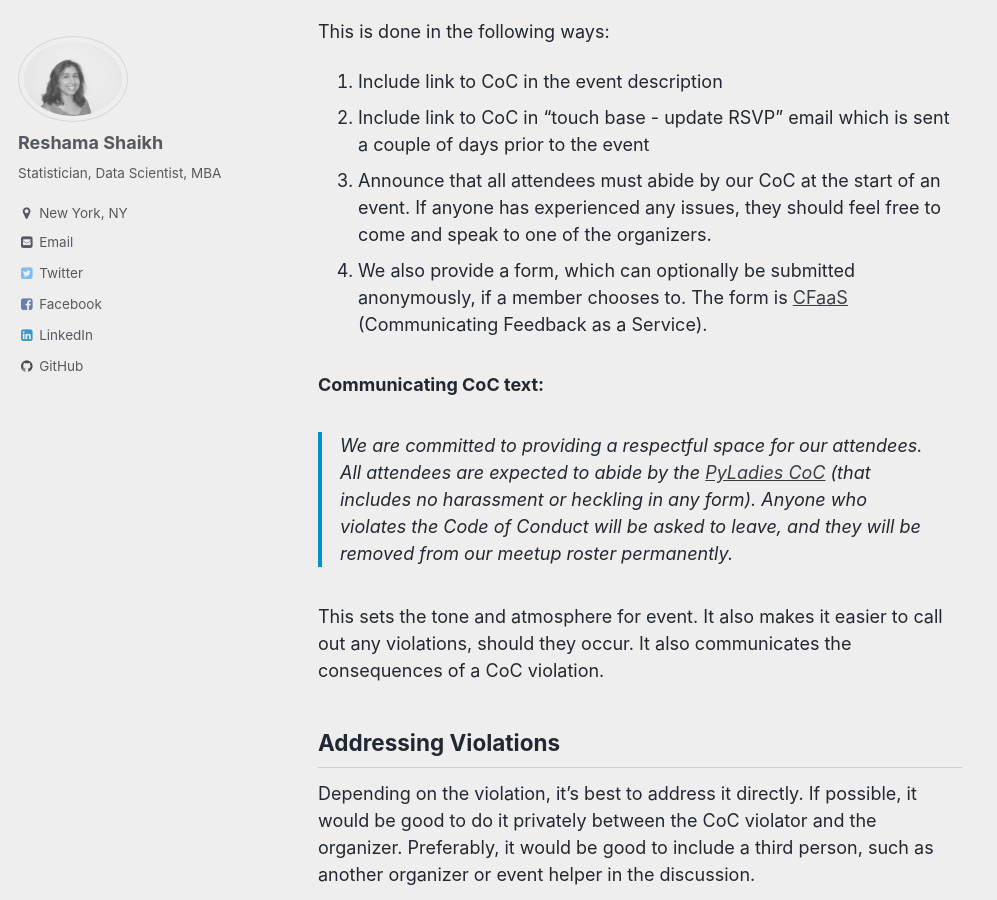
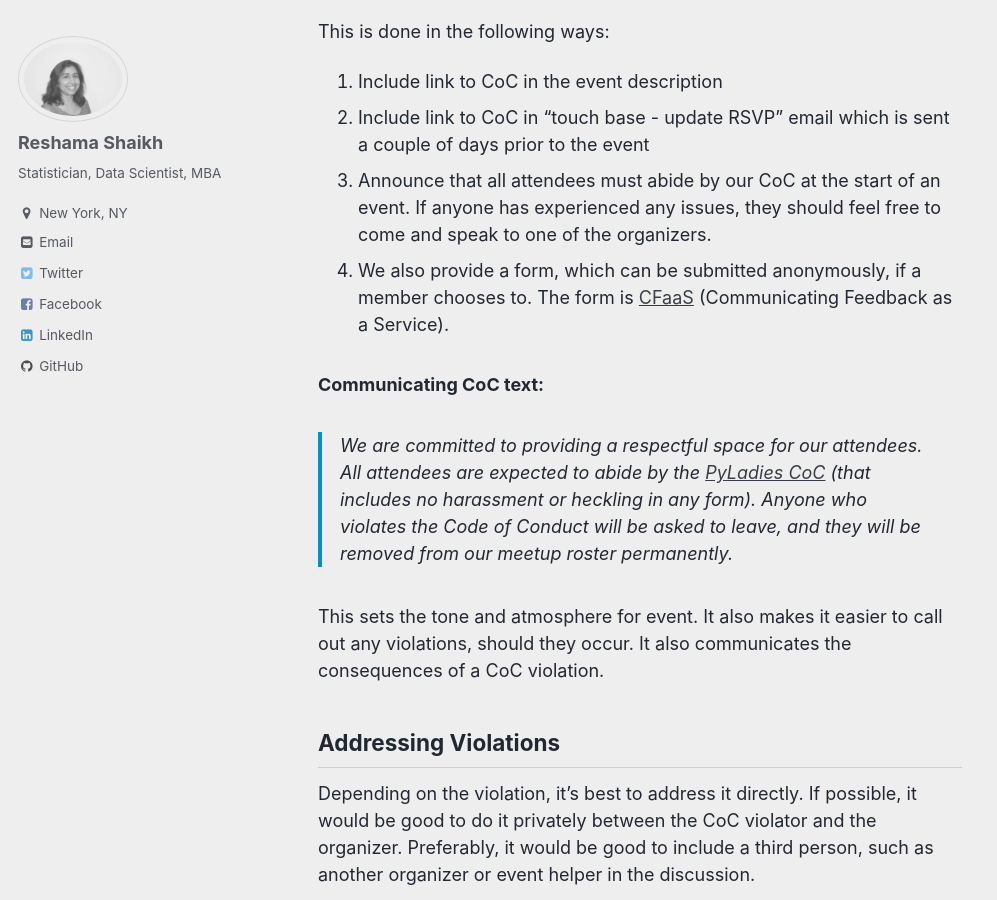
Before and after one commit to reshamas/reshamas.github.io, a Jekyll site: the page built from _posts/2018-01-04-managing-our-code-of-conduct.md, in a window 1280 px wide and 900 px high, scrolled down 1341 px. Shown: the whole window, without its empty margins (0-997 px from the left). Built offline with Jekyll 4.4.1, drawn with Linux system fonts in a browser that asks for light colours.

Commit message:
Update 2018-01-04-managing-our-code-of-conduct.md

```diff
--- a/_posts/2018-01-04-managing-our-code-of-conduct.md
+++ b/_posts/2018-01-04-managing-our-code-of-conduct.md
@@ -21,7 +21,7 @@ This is done in the following ways:
 1.  Include link to CoC in the event description
 2.  Include link to CoC in “touch base - update RSVP” email which is sent a couple of days prior to the event
 3.  Announce that all attendees must abide by our CoC at the start of an event.  If anyone has experienced any issues, they should feel free to come and speak to one of the organizers.
-4.  We also provide a form, which can optionally be submitted anonymously, if a member chooses to.  The form is [CFaaS](https://goo.gl/forms/HiwT4P3uvEgVB3Xz2) (Communicating Feedback as a Service).
+4.  We also provide a form, which can be submitted anonymously, if a member chooses to.  The form is [CFaaS](https://goo.gl/forms/HiwT4P3uvEgVB3Xz2) (Communicating Feedback as a Service).
 
 ### Communicating CoC text:
 >We are committed to providing a respectful space for our attendees.  All attendees are expected to abide by the [PyLadies CoC](http://www.pyladies.com/CodeOfConduct/) (that includes no harassment or heckling in any form). Anyone who violates the Code of Conduct will be asked to leave, and they will be removed from our meetup roster permanently.
```
